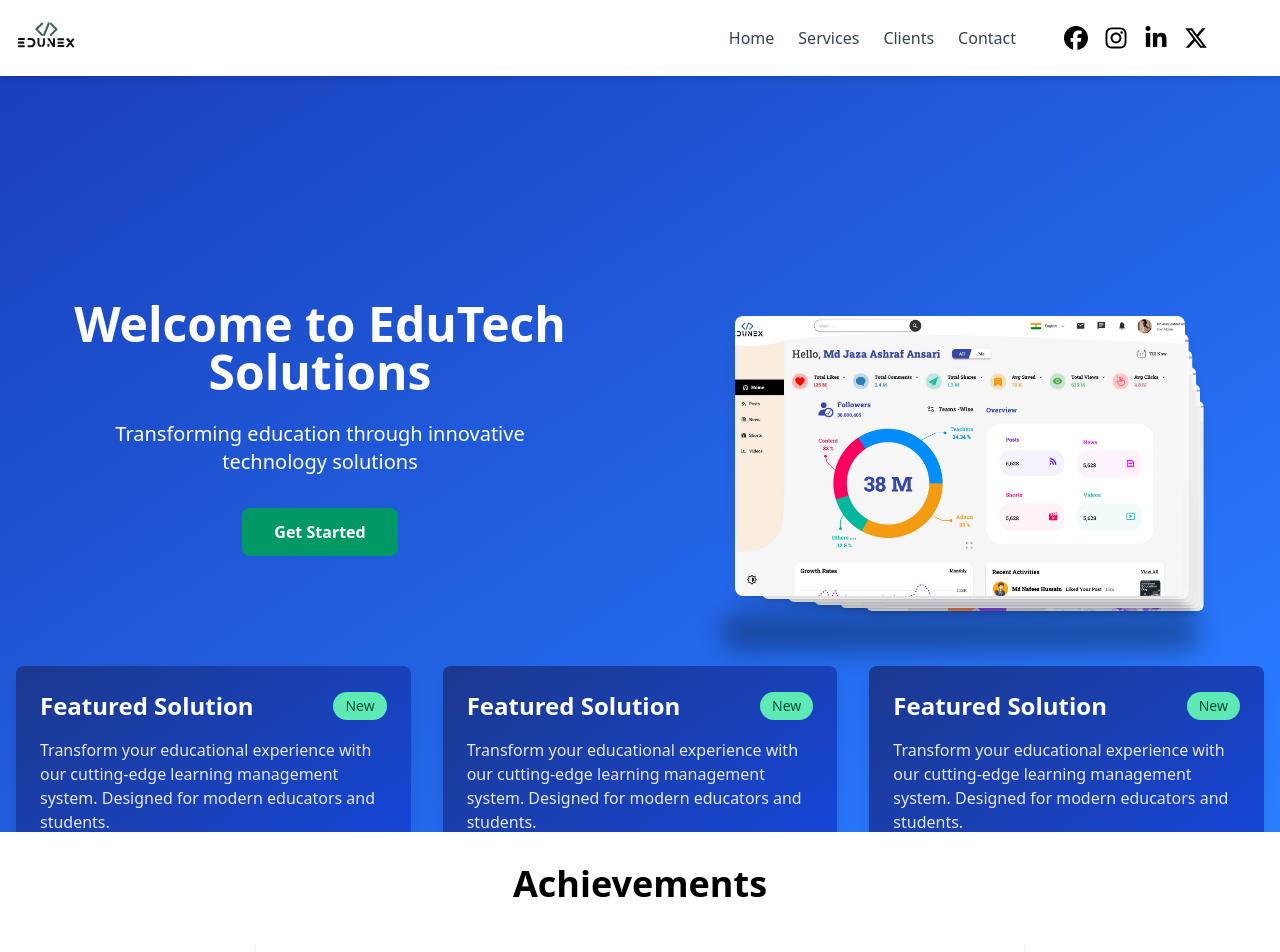
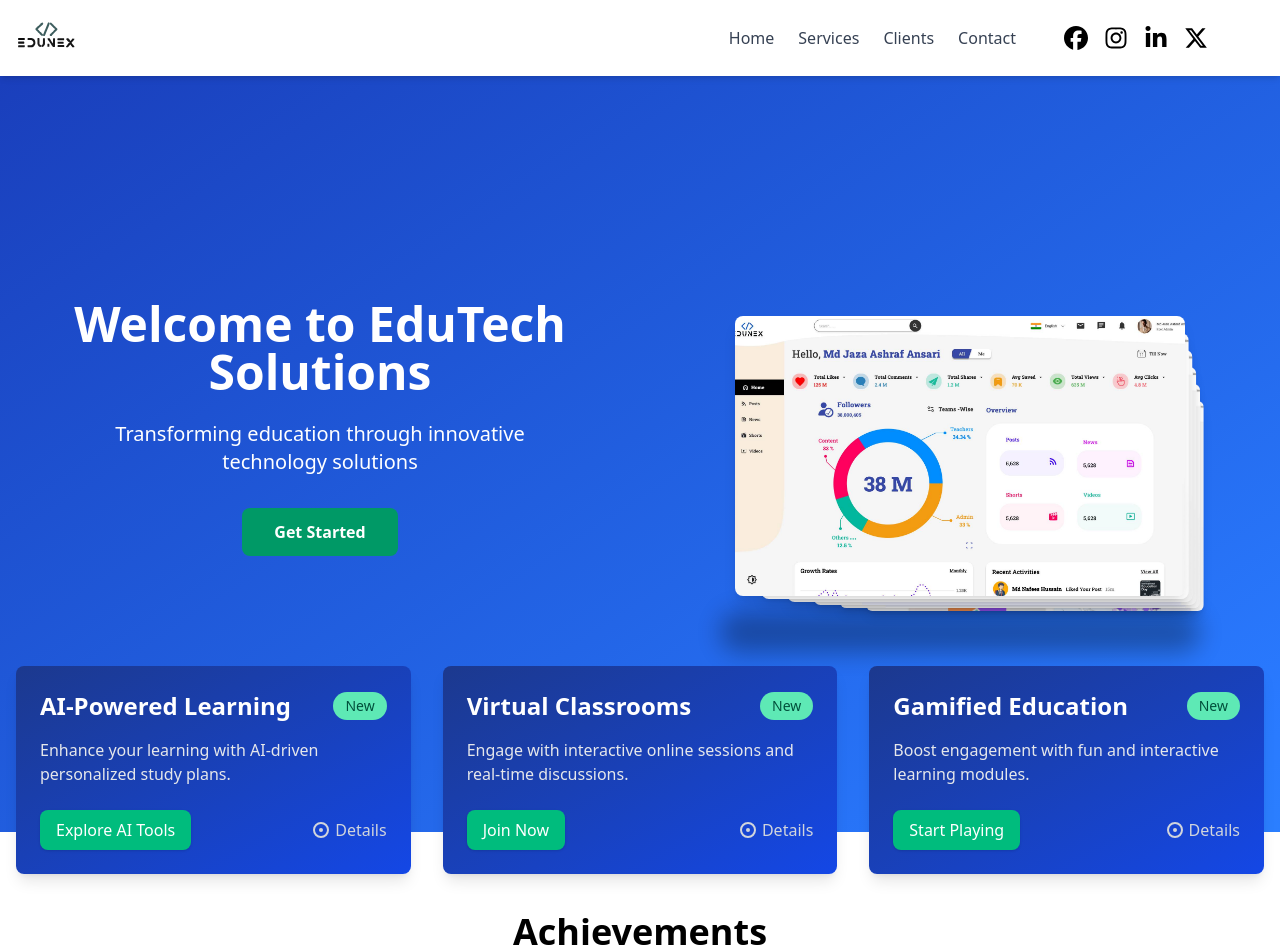
Before and after one commit to Akhlaque-Ur-Rahman/EduNex, a Next.js app: page /achievements in a window 1280 px wide. Shown: the top 952 px of the page. Built offline with nearby package versions, Linux system fonts and the light colour scheme.

Commit message:
made changes

```diff
--- a/app/components/InnovativeSolutions.tsx
+++ b/app/components/InnovativeSolutions.tsx
@@ -1,72 +1,70 @@
 'use client';
-import { FC } from 'react';
+import { FC, useState } from 'react';
 import Image from 'next/image';
 import { motion } from 'framer-motion';
 
 const solutions = [
-  {
-    title: 'Coding Environment',
-    image: '/resources/solution1.jpg',
-  },
-  {
-    title: 'Educational Apps',
-    image: '/resources/solution2.jpg',
-  },
-  {
-    title: 'All-in-One Meeting App',
-    image: '/resources/solution3.jpg',
-  },
-  {
-    title: 'Interactive Learning Tool',
-    image: '/resources/solution4.jpg',
-  },
-  {
-    title: 'Visual Dashboard',
-    image: '/resources/solution5.jpg',
-  },
-  {
-    title: 'Mobile Learning Platform',
-    image: '/resources/seminar.jpg',
-  },
-  {
-    title: 'Visual Dashboard',
-    image: '/resources/solution7.jpg',
-  },
+  { title: 'Coding Environment', image: '/resources/solution1.jpg' },
+  { title: 'Educational Apps', image: '/resources/solution2.jpg' },
+  { title: 'All-in-One Meeting App', image: '/resources/solution3.jpg' },
+  { title: 'Interactive Learning Tool', image: '/resources/solution4.jpg' },
+  { title: 'Visual Dashboard', image: '/resources/solution5.jpg' },
+  { title: 'Mobile Learning Platform', image: '/resources/seminar.jpg' },
+  { title: 'Analytics Dashboard', image: '/resources/solution7.jpg' },
 ];
 
 const InnovativeSolutions: FC = () => {
+  const [activeIndex, setActiveIndex] = useState<number | null>(null);
+
   return (
     <motion.section
       initial={{ y: 100, opacity: 0 }}
       animate={{ y: 0, opacity: 1 }}
-      transition={{ duration: 1 }}
+      transition={{ duration: 1, ease: 'easeInOut' }}
       className="py-10 px-6 md:py-16 md:px-28 bg-white"
     >
-      <h2 className="text-3xl font-bold mb-4 text-center">Innovative Solutions</h2>
-      <p className="text-gray-600 mb-12 text-center">Explore our cutting-edge designs and exceptional educational technology offerings.</p>
+      <h2 className="text-3xl font-bold mb-4 text-center text-gray-900">
+        Innovative Solutions
+      </h2>
+      <p className="text-gray-600 mb-12 text-center">
+        Explore our cutting-edge designs and exceptional educational technology offerings.
+      </p>
 
       <div className="columns-1 md:columns-3 gap-4 space-y-4">
-        {solutions.map((solution, index) => (
+        {solutions.map((solution, index) => {
+          const isActive = activeIndex === index;
+
+          return (
             <motion.div
               key={index}
-            initial={{ opacity: 0 }}
-            animate={{ opacity: 1 }}
+              initial={{ opacity: 0, y: 30 }}
+              animate={{ opacity: 1, y: 0 }}
               whileHover={{ scale: 1.03 }}
-            transition={{ duration: 0.3 }}
-            className="bg-e0f7ff rounded-2xl overflow-hidden mb-4 shadow-md cursor-pointer"
+              transition={{ duration: 0.3, ease: 'easeInOut' }}
+              className="relative rounded-2xl overflow-hidden shadow-lg cursor-pointer transition-all group"
+              onClick={() => setActiveIndex(isActive ? null : index)} // Toggle on tap
             >
+              {/* 🖼️ Image */}
               <Image
                 src={solution.image}
                 alt={solution.title}
                 width={400}
                 height={300}
-              className="w-full h-auto"
+                className={`w-full h-auto transition-all duration-300 ease-in-out
+                  ${isActive ? 'brightness-50' : 'group-hover:brightness-50'}`}
               />
-            <div className="p-4">
-              <h3 className="font-bold text-gray-800 text-center">{solution.title}</h3>
-            </div>
+
+              {/* 📌 Title (Appears on Hover & Tap) */}
+              <h3
+                className={`absolute inset-0 flex items-center justify-center text-white text-xl font-bold
+                  transition-opacity duration-300 ease-in-out
+                  ${isActive ? 'opacity-100' : 'opacity-0 group-hover:opacity-100'}`}
+              >
+                {solution.title}
+              </h3>
             </motion.div>
-        ))}
+          );
+        })}
       </div>
     </motion.section>
   );
--- a/app/components/card1/Card1.tsx
+++ b/app/components/card1/Card1.tsx
@@ -1,7 +1,13 @@
 import React from 'react';
 import { motion } from 'framer-motion';
 
-const Card1 = () => {
+interface CardProps {
+  title: string;
+  description: string;
+  buttonText: string;
+}
+
+const Card1: React.FC<CardProps> = ({ title, description, buttonText }) => {
   return (
     <motion.div
       whileHover={{ y: -10, scale: 1.02 }}
@@ -9,15 +15,13 @@ const Card1 = () => {
       className="bg-gradient-to-br from-blue-900 to-blue-700 shadow-lg hover:shadow-2xl rounded-lg p-6 transition-shadow duration-300 cursor-pointer"
     >
       <div className="flex items-center justify-between mb-4">
-        <h2 className="text-2xl font-semibold text-white">Featured Solution</h2>
+        <h2 className="text-2xl font-semibold text-white">{title}</h2>
         <span className="bg-emerald-300 text-emerald-900 text-sm font-medium px-3 py-1 rounded-full">New</span>
       </div>
-      <p className="text-gray-200 mb-6">
-        Transform your educational experience with our cutting-edge learning management system. Designed for modern educators and students.
-      </p>
+      <p className="text-gray-200 mb-6">{description}</p>
       <div className="flex items-center justify-between">
         <button className="bg-emerald-500 hover:bg-emerald-600 text-white font-medium py-2 px-4 rounded-lg transition-colors shadow-sm hover:shadow-md">
-          Learn More
+          {buttonText}
         </button>
         <div className="flex items-center text-gray-300">
           <svg className="w-5 h-5 mr-1" fill="currentColor" viewBox="0 0 20 20">
--- a/app/components/heroBox/heroBox.tsx
+++ b/app/components/heroBox/heroBox.tsx
@@ -6,7 +6,7 @@ import { motion } from 'framer-motion';
 
 const HeroBox = () => {
   return (
-    <div className="relative bg-gradient-to-br from-blue-800 to-blue-500 min-h-screen py-12 overflow-x-hidden herobox-scrollbar-hide">
+    <div className="relative bg-gradient-to-br from-blue-800 to-blue-500 min-h-screen py-12 mb-12 herobox-scrollbar-hide">
       {/* Allow vertical scrolling while hiding horizontal overflow */}
 
       {/* First Section (Text & Button) */}
@@ -62,19 +62,38 @@ const HeroBox = () => {
 
       {/* Animated Cards Section */}
       <motion.div
-        className="absolute left-0 right-0 z-20 w-full flex justify-center px-4 top-full md:top-[80%]"
+  className="w-full flex justify-center px-4 md:absolute left-0 right-0 md:top-[80%] z-20"
   initial={{ opacity: 0, y: 30 }}
   animate={{ opacity: 1, y: 0 }}
   transition={{ duration: 0.8, delay: 0.5 }}
 >
   <div className="mx-auto max-w-7xl mb-4 md:mb-0">
     <div className="grid grid-cols-1 sm:grid-cols-2 lg:grid-cols-3 gap-8 justify-items-center">
-            <div className="w-full sm:w-3/4 lg:w-full"><Card1 /></div>
-            <div className="w-full sm:w-3/4 lg:w-full"><Card1 /></div>
-            <div className="w-full sm:w-3/4 lg:w-full"><Card1 /></div>
+      <div className="w-full sm:w-3/4 lg:w-full">
+        <Card1
+          title="AI-Powered Learning"
+          description="Enhance your learning with AI-driven personalized study plans."
+          buttonText="Explore AI Tools"
+        />
+      </div>
+      <div className="w-full sm:w-3/4 lg:w-full">
+        <Card1
+          title="Virtual Classrooms"
+          description="Engage with interactive online sessions and real-time discussions."
+          buttonText="Join Now"
+        />
+      </div>
+      <div className="w-full sm:w-3/4 lg:w-full">
+        <Card1
+          title="Gamified Education"
+          description="Boost engagement with fun and interactive learning modules."
+          buttonText="Start Playing"
+        />
+      </div>
     </div>
   </div>
 </motion.div>
+
     </div>
   );
 };
--- a/package.json
+++ b/package.json
@@ -25,6 +25,7 @@
     "gsap": "^3.12.7",
     "lucide-react": "^0.482.0",
     "next": "^15.2.3",
-    "react-icons": "^5.5.0"
+    "react-icons": "^5.5.0",
+    "react-swipeable": "^7.0.2"
   }
 }
```
Also changed, not shown: app/components/StackedCards/stackedCards.tsx (line endings or trailing spaces), 1 other file (tests, documents, lock files or other folders). Lines whose indentation alone changed are shown as unchanged.
